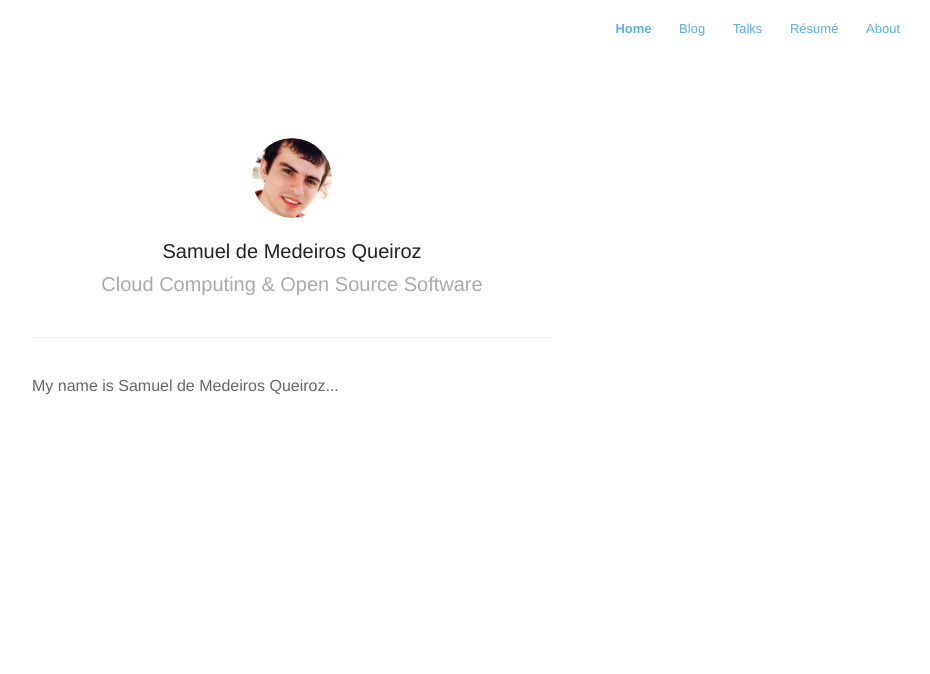
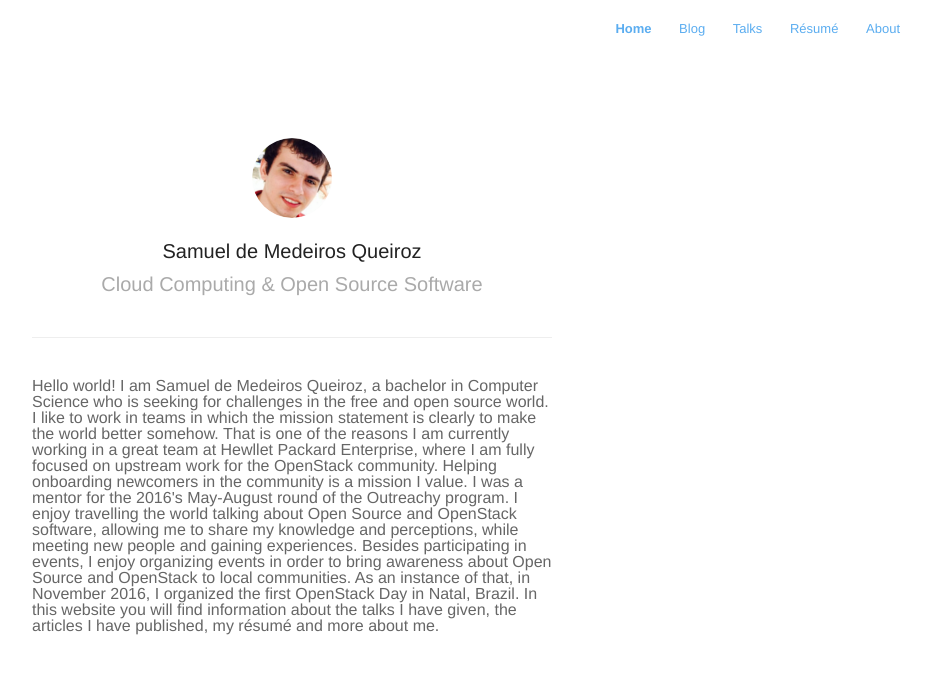
Before and after one commit to samueldmq/samueldmq-old-website, a Jekyll site: the page built from index.html, in a window 1280 px wide. Shown: the top 674 px of the page, without its empty margins (348-1278 px from the left). Built offline with Jekyll 4.4.1, drawn with Linux system fonts in a browser that asks for light colours; nearby versions of some CDN libraries; the list of posts is cut into pages by our own code.

Commit message:
Update home page

```diff
--- a/index.html
+++ b/index.html
@@ -2,6 +2,27 @@
 profile: true
 ---
 
-My name is Samuel de Medeiros Queiroz...
+Hello world! I am Samuel de Medeiros Queiroz, a bachelor in Computer Science
+who is seeking for challenges in the free and open source world.
+
+I like to work in teams in which the mission statement is clearly to make the
+world better somehow. That is one of the reasons I am currently working in a
+great team at Hewllet Packard Enterprise, where I am fully focused on upstream
+work for the OpenStack community.
+
+Helping onboarding newcomers in the community is a mission I value. I was a
+mentor for the 2016's May-August round of the Outreachy program.
+
+I enjoy travelling the world talking about Open Source and OpenStack software,
+allowing me to share my knowledge and perceptions, while meeting new people
+and gaining experiences.
+
+Besides participating in events, I enjoy organizing events in order to bring
+awareness about Open Source and OpenStack to local communities. As an instance
+of that, in November 2016, I organized the first OpenStack Day in Natal,
+Brazil.
+
+In this website you will find information about the talks I have given, the
+articles I have published, my résumé and more about me.
 
 {% include footer.html %}
```
